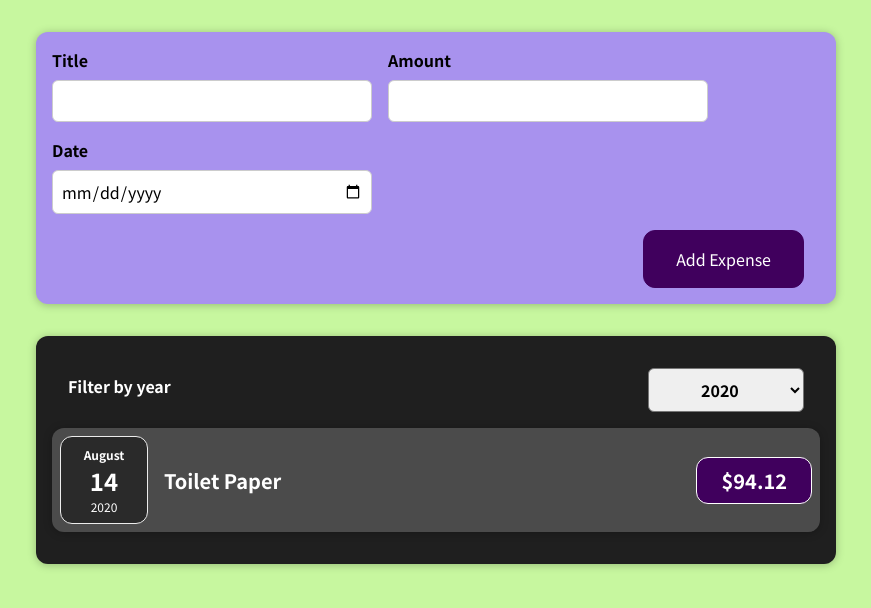
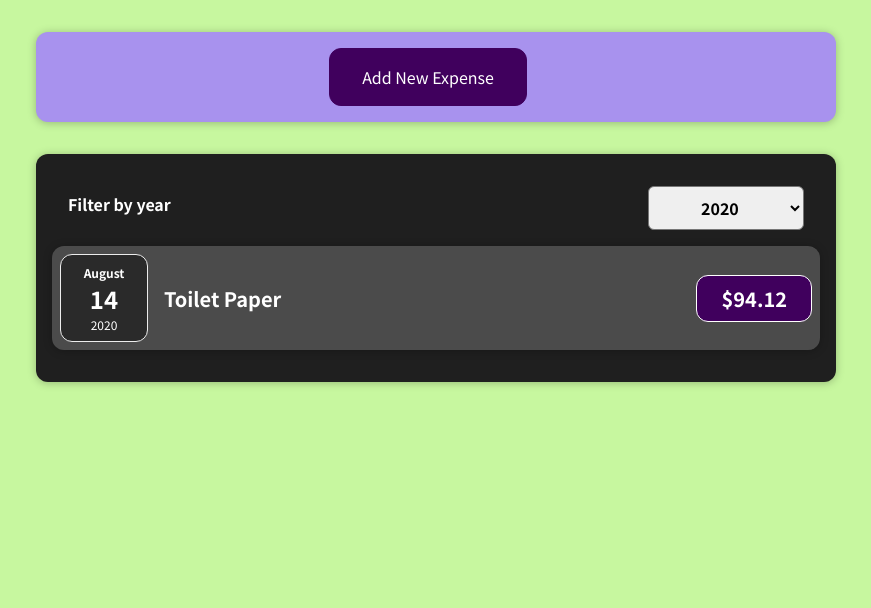
Before and after one commit to Derryck2020/react-first-compo-app, a React (Create React App) app in the folder 01-starting-setup/: page / in a window 1280 px wide. Shown: the top 608 px of the page, without its empty margins (204-1075 px from the left). Built offline with nearby package versions, Linux system fonts and the light colour scheme.

Commit message:
update of file

```diff
--- a/01-starting-setup/src/components/NewExpense/ExpenseForm.js
+++ b/01-starting-setup/src/components/NewExpense/ExpenseForm.js
@@ -1,7 +1,7 @@
 import React, { useState } from 'react';
 import './ExpenseForm.css';
 
-const ExpenseForm = () => {
+const ExpenseForm = (props) => {
 	const [enteredTitle, setEnteredTitle] = useState('');
 	const [enteredAmount, setEnteredAmount] = useState('');
 	const [chooseDate, setChooseDate] = useState('');
@@ -54,7 +54,7 @@
 			date: new Date(chooseDate),
 		};
 
-		console.log(expenseData);
+		props.onSaveExpenseData(expenseData);
 		setEnteredTitle('');
 		setEnteredAmount('');
 		setChooseDate('');
@@ -115,6 +115,9 @@
 				</div>
 			</div>
 			<div className="new-expense__actions">
+				<button type="button" onClick={props.onCancel}>
+					Cancel
+				</button>
 				<button type="submit">Add Expense</button>
 			</div>
 		</form>
--- a/01-starting-setup/src/components/NewExpense/NewExpense.js
+++ b/01-starting-setup/src/components/NewExpense/NewExpense.js
@@ -1,11 +1,37 @@
-import React from 'react';
+import React, { useState } from 'react';
 import './NewExpense.css';
 import ExpenseForm from './ExpenseForm';
 
-const NewExpense = () => {
+const NewExpense = (props) => {
+	const [isEditing, setIsEditing] = useState(false);
+	const saveExpenseDataHandler = (enteredExpenseData) => {
+		const expenseData = {
+			...enteredExpenseData,
+			id: Math.random().toString(),
+		};
+		props.onAddExpense(expenseData);
+		setIsEditing(false);
+	};
+
+	const startEditingHandler = () => {
+		setIsEditing(true);
+	};
+
+	const stopEditingHandler = () => {
+		setIsEditing(false);
+	};
+
 	return (
 		<div className="new-expense">
-			<ExpenseForm />
+			{!isEditing && (
+				<button onClick={startEditingHandler}>Add New Expense</button>
+			)}
+			{isEditing && (
+				<ExpenseForm
+					onSaveExpenseData={saveExpenseDataHandler}
+					onCancel={stopEditingHandler}
+				/>
+			)}
 		</div>
 	);
 };
```
